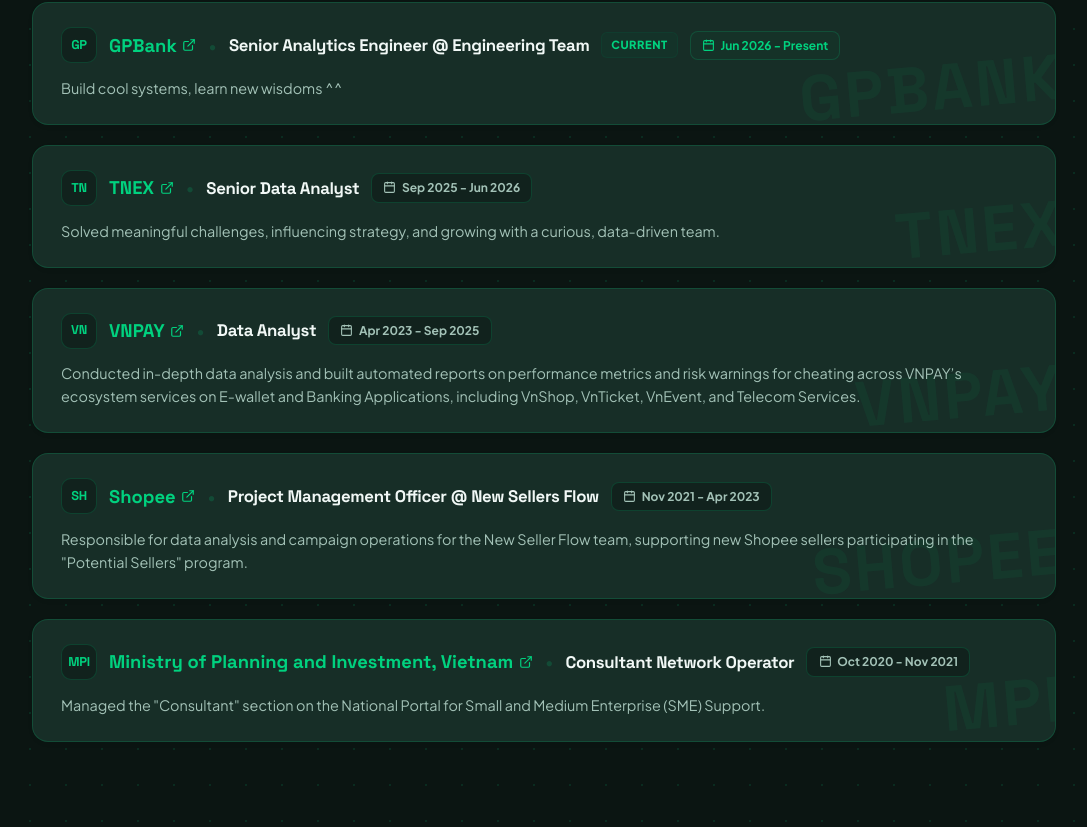
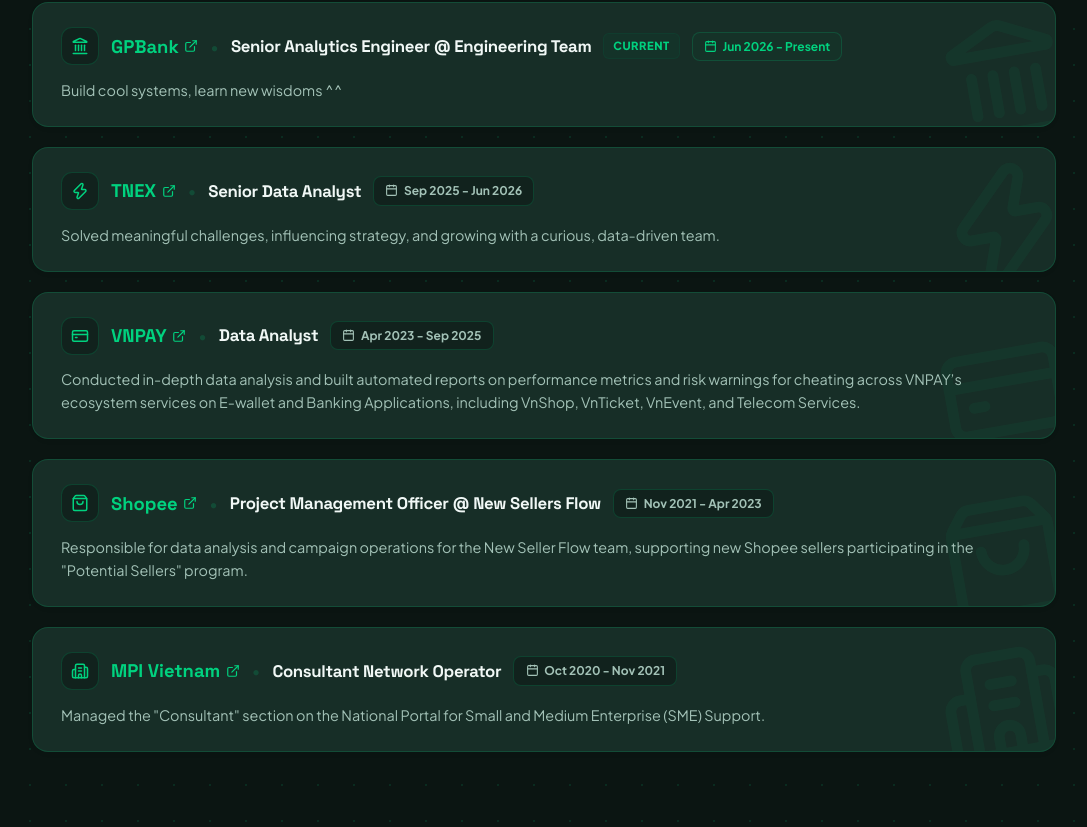
Before and after one commit to tunguyenn99/personal-websites-portfolio, a React (Vite) app: page / in a window 1280 px wide. Shown: the part 1213-2040 px from the top of the page, without its empty margins (96-1183 px from the left). Built offline with nearby package versions, Linux system fonts and the light colour scheme.

Commit message:
feat(experience): replace text watermarks with vector company logo icons for both badge and subtle background watermark

```diff
--- a/src/components/Experience.jsx
+++ b/src/components/Experience.jsx
@@ -1,5 +1,26 @@
 import React, { useState } from 'react';
-import { Briefcase, Clock, Users, Star, ExternalLink, Calendar } from 'lucide-react';
+import {
+  Briefcase,
+  Clock,
+  Users,
+  Star,
+  ExternalLink,
+  Calendar,
+  Landmark,
+  Zap,
+  CreditCard,
+  ShoppingBag,
+  Store,
+  TrendingUp,
+  Cloud,
+  LineChart,
+  Sparkles,
+  Code2,
+  GraduationCap,
+  Globe,
+  Handshake,
+  Building2
+} from 'lucide-react';
 
 export default function Experience() {
   const [activeTab, setActiveTab] = useState('fulltime');
@@ -19,14 +40,11 @@
         url: 'https://www.gpbank.com.vn/',
         role: 'Senior Analytics Engineer @ Engineering Team',
         period: 'Jun 2026 - Present',
-        location: 'Hanoi Capital Region · On-site',
         isCurrent: true,
-        tag: 'Full-time',
         initials: 'GP',
-        brandColor: '#F37021',
-        watermark: 'GPBANK',
-        description: 'Build cool systems, learn new wisdoms ^^',
-        skills: ['dbt (DBT)', 'Apache Airflow', 'Python', 'SQL', 'Data Warehousing']
+        icon: <Landmark size={18} />,
+        watermarkIcon: <Landmark size={130} />,
+        description: 'Build cool systems, learn new wisdoms ^^'
       },
       {
         company: 'TNEX',
@@ -34,14 +52,11 @@
         url: 'https://www.tnex.com.vn/',
         role: 'Senior Data Analyst',
         period: 'Sep 2025 - Jun 2026',
-        location: 'Hanoi Capital Region · On-site',
         isCurrent: false,
-        tag: 'Full-time',
         initials: 'TN',
-        brandColor: '#00B4D8',
-        watermark: 'TNEX',
-        description: 'Solved meaningful challenges, influencing strategy, and growing with a curious, data-driven team.',
-        skills: ['dbt (DBT)', 'AWS Cloud9', 'SQL', 'Python']
+        icon: <Zap size={18} />,
+        watermarkIcon: <Zap size={130} />,
+        description: 'Solved meaningful challenges, influencing strategy, and growing with a curious, data-driven team.'
       },
       {
         company: 'VNPAY',
@@ -49,14 +64,11 @@
         url: 'https://vnpay.vn/',
         role: 'Data Analyst',
         period: 'Apr 2023 - Sep 2025',
-        location: 'Hanoi Capital Region · On-site',
         isCurrent: false,
-        tag: 'Full-time',
         initials: 'VN',
-        brandColor: '#0052CC',
-        watermark: 'VNPAY',
-        description: 'Conducted in-depth data analysis and built automated reports on performance metrics and risk warnings for cheating across VNPAY’s ecosystem services on E-wallet and Banking Applications, including VnShop, VnTicket, VnEvent, and Telecom Services.',
-        skills: ['Python', 'MongoDB', 'SQL', 'Power BI', 'Risk Analysis']
+        icon: <CreditCard size={18} />,
+        watermarkIcon: <CreditCard size={130} />,
+        description: 'Conducted in-depth data analysis and built automated reports on performance metrics and risk warnings for cheating across VNPAY’s ecosystem services on E-wallet and Banking Applications, including VnShop, VnTicket, VnEvent, and Telecom Services.'
       },
       {
         company: 'Shopee',
@@ -64,29 +76,23 @@
         url: 'https://shopee.vn/',
         role: 'Project Management Officer @ New Sellers Flow',
         period: 'Nov 2021 - Apr 2023',
-        location: 'Hanoi, Vietnam · On-site',
         isCurrent: false,
-        tag: 'Full-time',
         initials: 'SH',
-        brandColor: '#EE4D2D',
-        watermark: 'SHOPEE',
-        description: 'Responsible for data analysis and campaign operations for the New Seller Flow team, supporting new Shopee sellers participating in the "Potential Sellers" program.',
-        skills: ['Strategy', 'Data Analysis', 'SQL', 'Presentation Skills']
+        icon: <ShoppingBag size={18} />,
+        watermarkIcon: <ShoppingBag size={130} />,
+        description: 'Responsible for data analysis and campaign operations for the New Seller Flow team, supporting new Shopee sellers participating in the "Potential Sellers" program.'
       },
       {
-        company: 'Ministry of Planning and Investment, Vietnam',
-        companyFull: 'MPI Vietnam',
+        company: 'MPI Vietnam',
+        companyFull: 'Ministry of Planning and Investment',
         url: 'https://www.mpi.gov.vn/',
         role: 'Consultant Network Operator',
         period: 'Oct 2020 - Nov 2021',
-        location: 'Hanoi, Vietnam · On-site',
         isCurrent: false,
-        tag: 'Government',
         initials: 'MPI',
-        brandColor: '#B8860B',
-        watermark: 'MPI',
-        description: 'Managed the "Consultant" section on the National Portal for Small and Medium Enterprise (SME) Support.',
-        skills: ['Strategy', 'Microsoft Outlook', 'Database Management']
+        icon: <Building2 size={18} />,
+        watermarkIcon: <Building2 size={130} />,
+        description: 'Managed the "Consultant" section on the National Portal for Small and Medium Enterprise (SME) Support.'
       }
     ],
     parttime: [
@@ -96,14 +102,11 @@
         url: 'https://hvgroup.com.vn/',
         role: 'Analytics Engineer',
         period: 'Feb 2026 - Jul 2026',
-        location: 'Ho Chi Minh City · Remote',
         isCurrent: false,
-        tag: 'Freelance',
         initials: 'HV',
-        brandColor: '#7C3AED',
-        watermark: 'HV GROUP',
-        description: 'Architected and deployed a comprehensive BI ecosystem to unify fragmented e-commerce data, providing the executive team with visibility into sales performance, marketing ROI and inventory health.',
-        skills: ['Microsoft Power BI', 'Power BI Embedded Analytics', 'dbt', 'SQL']
+        icon: <TrendingUp size={18} />,
+        watermarkIcon: <TrendingUp size={130} />,
+        description: 'Architected and deployed a comprehensive BI ecosystem to unify fragmented e-commerce data, providing the executive team with visibility into sales performance, marketing ROI and inventory health.'
       },
       {
         company: 'UpBase',
@@ -111,14 +114,11 @@
         url: 'https://upbase.asia/',
         role: 'Data Analytics Engineer',
         period: 'Jan 2026 - Jul 2026',
-        location: 'Hanoi Capital Region · Remote',
         isCurrent: false,
-        tag: 'Freelance',
         initials: 'UB',
-        brandColor: '#2563EB',
-        watermark: 'UPBASE',
-        description: 'Collaborated with a high-energy team of data enthusiasts to architect a scalable data infrastructure for an omnichannel e-commerce ecosystem. Focused on transforming fragmented raw data into high-performance Data Marts and OLAP Cubes to power frontend visualizations.',
-        skills: ['dbt (DBT)', 'Apache Superset', 'Python', 'SQL']
+        icon: <Store size={18} />,
+        watermarkIcon: <Store size={130} />,
+        description: 'Collaborated with a high-energy team of data enthusiasts to architect a scalable data infrastructure for an omnichannel e-commerce ecosystem. Focused on transforming fragmented raw data into high-performance Data Marts and OLAP Cubes to power frontend visualizations.'
       },
       {
         company: 'Cloud Ace Vietnam',
@@ -126,14 +126,11 @@
         url: 'https://vn.cloud-ace.com/',
         role: 'Business Intelligence Developer',
         period: 'Dec 2025 - Feb 2026',
-        location: 'Hanoi Capital Region · Remote',
         isCurrent: false,
-        tag: 'Freelance',
         initials: 'CA',
-        brandColor: '#4285F4',
-        watermark: 'CLOUD ACE',
-        description: 'Developed a centralized, interactive dashboard system to streamline institutional reporting and improve data-driven decision-making for school leadership.',
-        skills: ['Google BigQuery', 'Google Looker Studio', 'GCP']
+        icon: <Cloud size={18} />,
+        watermarkIcon: <Cloud size={130} />,
+        description: 'Developed a centralized, interactive dashboard system to streamline institutional reporting and improve data-driven decision-making for school leadership.'
       },
       {
         company: 'FIXMA',
@@ -141,14 +138,11 @@
         url: 'https://fixma.vn/',
         role: 'Business Intelligence Developer',
         period: 'Sep 2024 - Aug 2025',
-        location: 'Hanoi Capital Region · Remote',
         isCurrent: false,
-        tag: 'Freelance',
         initials: 'FX',
-        brandColor: '#0EA5E9',
-        watermark: 'FIXMA',
-        description: 'Designed and deployed embedded BI solutions and automated business intelligence systems.',
-        skills: ['Power BI Embedded Analytics', 'Microsoft Power BI', 'SQL']
+        icon: <LineChart size={18} />,
+        watermarkIcon: <LineChart size={130} />,
+        description: 'Designed and deployed embedded BI solutions and automated business intelligence systems.'
       },
       {
         company: 'VietCleaning',
@@ -156,14 +150,11 @@
         url: 'https://vietcleaning.vn/',
         role: 'Business Intelligence Analyst',
         period: 'Jan 2025 - May 2025',
-        location: 'Hanoi Capital Region · Remote',
         isCurrent: false,
-        tag: 'Freelance',
         initials: 'VC',
-        brandColor: '#10B981',
-        watermark: 'VIETCLEAN',
-        description: 'Analyzed service booking funnels, customer churn rate, and staff allocation efficiency.',
-        skills: ['Microsoft Power BI', 'Power BI Embedded Analytics', 'Excel']
+        icon: <Sparkles size={18} />,
+        watermarkIcon: <Sparkles size={130} />,
+        description: 'Analyzed service booking funnels, customer churn rate, and staff allocation efficiency.'
       },
       {
         company: 'BraveBits',
@@ -171,14 +162,11 @@
         url: 'https://bravebits.co/',
         role: 'Data Analyst (Outsource)',
         period: 'Mar 2024 - Jul 2024',
-        location: 'Hanoi Capital Region · Hybrid',
         isCurrent: false,
-        tag: 'Freelance',
         initials: 'BB',
-        brandColor: '#F59E0B',
-        watermark: 'BRAVEBITS',
-        description: 'Supported report development and data analysis on customer and product insights to drive business decisions for global Shopify applications.',
-        skills: ['Google Looker Studio', 'Google BigQuery', 'SQL']
+        icon: <Code2 size={18} />,
+        watermarkIcon: <Code2 size={130} />,
+        description: 'Supported report development and data analysis on customer and product insights to drive business decisions for global Shopify applications.'
       }
     ],
     community: [
@@ -188,14 +176,11 @@
         url: 'https://www.facebook.com/groups/xomdata/',
         role: 'Co-Owner',
         period: 'Apr 2025 - Present',
-        location: 'Hanoi Capital Region · Remote',
         isCurrent: true,
-        tag: 'Self-employed',
         initials: 'XD',
-        brandColor: '#1877F2',
-        watermark: 'XÓM DATA',
-        description: 'Search "Xóm Data" on Facebook to find us! Co-owner of Vietnam\'s top data community for learners and practitioners.',
-        skills: ['Community Leadership', 'Technical Sharing', 'Data Career Mentoring']
+        icon: <Users size={18} />,
+        watermarkIcon: <Users size={130} />,
+        description: 'Search "Xóm Data" on Facebook to find us! Co-owner of Vietnam\'s top data community for learners and practitioners.'
       },
       {
         company: 'MindX Technology School',
@@ -203,14 +188,11 @@
         url: 'https://mindx.edu.vn/',
         role: 'Data Instructor',
         period: 'May 2023 - Feb 2026',
-        location: 'Hanoi Capital Region · Hybrid',
         isCurrent: false,
-        tag: 'Part-time',
         initials: 'MX',
-        brandColor: '#EC4899',
-        watermark: 'MINDX',
-        description: 'Taught data-related courses (D4E, BI), managed classroom activities, assessed student progress, and provided career guidance to ensure successful learning outcomes.',
-        skills: ['SQL', 'Python', 'Power BI', 'Mentoring']
+        icon: <GraduationCap size={18} />,
+        watermarkIcon: <GraduationCap size={130} />,
+        description: 'Taught data-related courses (D4E, BI), managed classroom activities, assessed student progress, and provided career guidance to ensure successful learning outcomes.'
       },
       {
         company: 'MindX Technology School',
@@ -218,14 +200,11 @@
         url: 'https://mindx.edu.vn/',
         role: 'Data Curriculum Designer',
         period: 'Feb 2025 - Dec 2025',
-        location: 'Hanoi Capital Region · Remote',
         isCurrent: false,
-        tag: 'Part-time',
         initials: 'MX',
-        brandColor: '#EC4899',
-        watermark: 'MINDX',
-        description: 'Crafted industry-relevant learning experiences that empower professionals to turn raw data into actionable insights. Designed structured learning paths bridging SQL, Python, Power BI, and data modeling.',
-        skills: ['Curriculum Design', 'SQL', 'Python', 'Power BI', 'Data Modeling']
+        icon: <GraduationCap size={18} />,
+        watermarkIcon: <GraduationCap size={130} />,
+        description: 'Crafted industry-relevant learning experiences that empower professionals to turn raw data into actionable insights. Designed structured learning paths bridging SQL, Python, Power BI, and data modeling.'
       }
     ],
     advisor: [
@@ -235,14 +214,11 @@
         url: 'https://www.alphasights.com/',
         role: 'Advisor',
         period: 'Apr 2023 - Feb 2026',
-        location: 'Seoul, South Korea · Remote',
         isCurrent: false,
-        tag: 'Freelance',
         initials: 'AS',
-        brandColor: '#6366F1',
-        watermark: 'ALPHASIGHTS',
-        description: 'Collaborated with AlphaSights branches in Seoul, Tokyo, Hong Kong, and Shanghai, bringing expertise with a strong focus on the Southeast Asia market to deliver practical insights for forward-thinking businesses.',
-        skills: ['Industry Advisory', 'Market Intelligence', 'Fintech Insights']
+        icon: <Globe size={18} />,
+        watermarkIcon: <Globe size={130} />,
+        description: 'Collaborated with AlphaSights branches in Seoul, Tokyo, Hong Kong, and Shanghai, bringing expertise with a strong focus on the Southeast Asia market to deliver practical insights for forward-thinking businesses.'
       },
       {
         company: 'Arches',
@@ -250,14 +226,11 @@
         url: 'https://arches-global.com/',
         role: 'Advisor',
         period: 'Feb 2025 - Feb 2026',
-        location: 'Tokyo, Japan · Remote',
         isCurrent: false,
-        tag: 'Freelance',
         initials: 'AG',
-        brandColor: '#8B5CF6',
-        watermark: 'ARCHES',
-        description: 'Arches connects Asia\'s industry specialists across sectors and functions with Investment & Corporate Strategy clients to assess an industry, a market, or a company to evaluate its business risks or opportunities.',
-        skills: ['Expert Advisory', 'Corporate Strategy', 'Knowledge Sharing']
+        icon: <Handshake size={18} />,
+        watermarkIcon: <Handshake size={130} />,
+        description: 'Arches connects Asia\'s industry specialists across sectors and functions with Investment & Corporate Strategy clients to assess an industry, a market, or a company to evaluate its business risks or opportunities.'
       }
     ]
   };
@@ -327,7 +300,7 @@
           })}
         </div>
 
-        {/* Ultra-Clean Experience List matching active tab color */}
+        {/* Ultra-Clean Experience List with Watermark Logos */}
         <div style={{ display: 'flex', flexDirection: 'column', gap: '1.25rem' }}>
           {currentList.map((item, idx) => (
             <div
@@ -335,7 +308,7 @@
               className="glass-panel"
               style={{
                 padding: '1.5rem 1.75rem',
-                border: `1px solid var(--outline-low)`,
+                border: '1px solid var(--outline-low)',
                 background: 'var(--surface-container)',
                 borderRadius: '16px',
                 display: 'flex',
@@ -347,27 +320,22 @@
                 overflow: 'hidden'
               }}
             >
-              {/* Subtle Company Text Watermark matching active tab color */}
+              {/* Watermark Logo Icon Background (Logo Chìm Mờ) */}
               <div style={{
                 position: 'absolute',
-                right: '-10px',
-                bottom: '-15px',
-                fontSize: 'clamp(2.5rem, 5vw, 4.5rem)',
-                fontWeight: 900,
-                fontFamily: 'Space Grotesk, sans-serif',
+                right: '-15px',
+                bottom: '-25px',
                 color: activeTabColor,
-                opacity: 0.06,
+                opacity: 0.05,
                 pointerEvents: 'none',
                 userSelect: 'none',
-                letterSpacing: '0.05em',
-                transform: 'rotate(-5deg)',
-                whiteSpace: 'nowrap',
+                transform: 'rotate(-10deg)',
                 zIndex: 0
               }}>
-                {item.watermark}
+                {item.watermarkIcon}
               </div>
 
-              {/* Row Header: Company Badge, Company Name & Role */}
+              {/* Row Header: Company Logo Icon, Company Name & Role */}
               <div style={{
                 display: 'flex',
                 justify: 'space-between',
@@ -378,24 +346,20 @@
                 zIndex: 1
               }}>
                 <div style={{ display: 'flex', alignItems: 'center', gap: '0.75rem', flexWrap: 'wrap' }}>
-                  {/* Company Logo Badge */}
+                  {/* Company Logo Icon Badge */}
                   <div style={{
-                    width: '36px',
-                    height: '36px',
-                    borderRadius: '10px',
+                    width: '38px',
+                    height: '38px',
+                    borderRadius: '11px',
                     background: 'var(--surface-low)',
-                    border: `1px solid var(--outline-low)`,
+                    border: '1px solid var(--outline-low)',
                     display: 'flex',
                     alignItems: 'center',
                     justifyContent: 'center',
                     color: activeTabColor,
-                    fontWeight: 800,
-                    fontSize: '0.8rem',
-                    letterSpacing: '-0.02em',
-                    fontFamily: 'Space Grotesk',
                     flexShrink: 0
                   }}>
-                    {item.initials}
+                    {item.icon}
                   </div>
 
                   <a
@@ -442,7 +406,6 @@
 
                 {/* Period Tag */}
                 <div style={{ display: 'flex', alignItems: 'center', gap: '0.5rem', flexWrap: 'wrap', position: 'relative', zIndex: 1 }}>
-
                   <span style={{
                     fontSize: '0.75rem',
                     fontWeight: 700,
```
